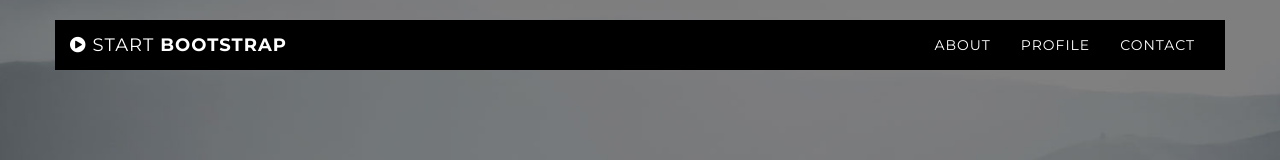
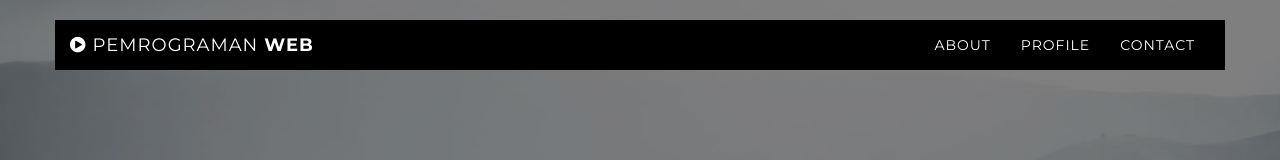
Before and after one commit to mahessardika/mahessardika.github.io, a website: page index.html in a window 1280 px wide. Shown: the top 160 px of the page. Drawn offline with Linux system fonts and the light colour scheme.

Commit message:
Update index.html

```diff
--- a/index.html
+++ b/index.html
@@ -22,12 +22,7 @@
     <!-- Theme CSS -->
     <link href="css/grayscale.min.css" rel="stylesheet">
 
-    <!-- HTML5 Shim and Respond.js IE8 support of HTML5 elements and media queries -->
-    <!-- WARNING: Respond.js doesn't work if you view the page via file:// -->
-    <!--[if lt IE 9]>
-        <script src="https://oss.maxcdn.com/libs/html5shiv/3.7.0/html5shiv.js"></script>
-        <script src="https://oss.maxcdn.com/libs/respond.js/1.4.2/respond.min.js"></script>
-    <![endif]-->
+
 
 </head>
 
@@ -41,7 +36,7 @@
                     Menu <i class="fa fa-bars"></i>
                 </button>
                 <a class="navbar-brand page-scroll" href="#page-top">
-                    <i class="fa fa-play-circle"></i> <span class="light">Start</span> Bootstrap
+                    <i class="fa fa-play-circle"></i> <span class="light">Pemrograman</span> Web
                 </a>
             </div>
 
```
